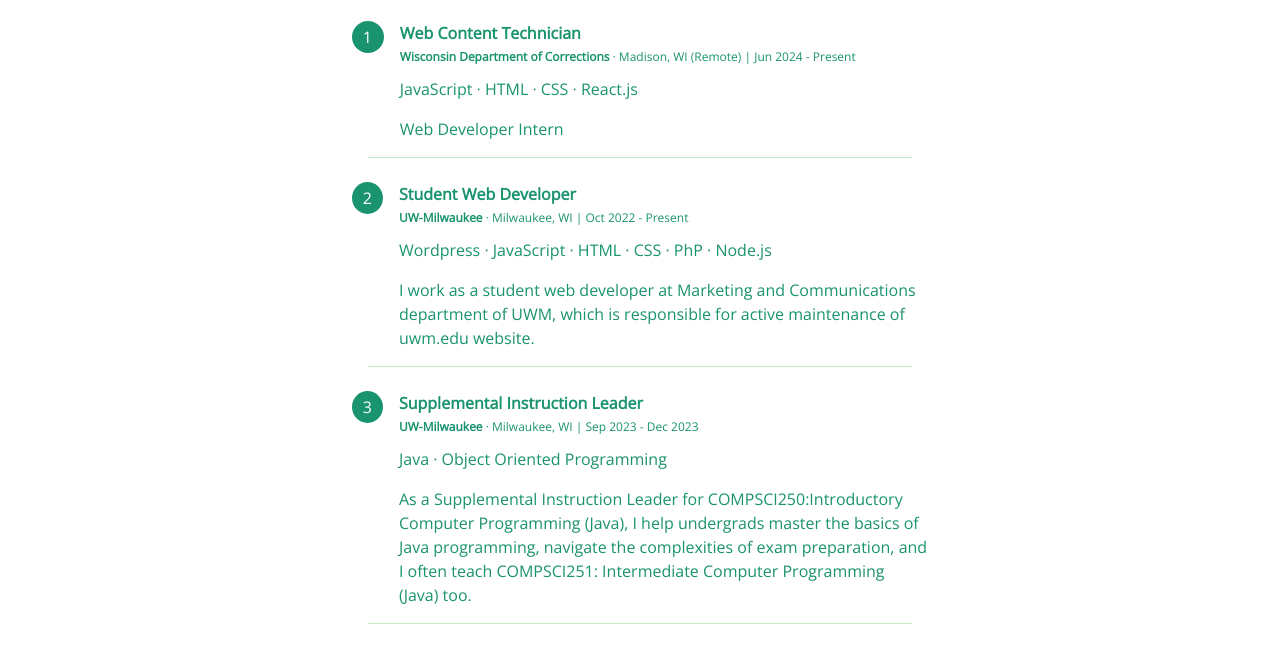
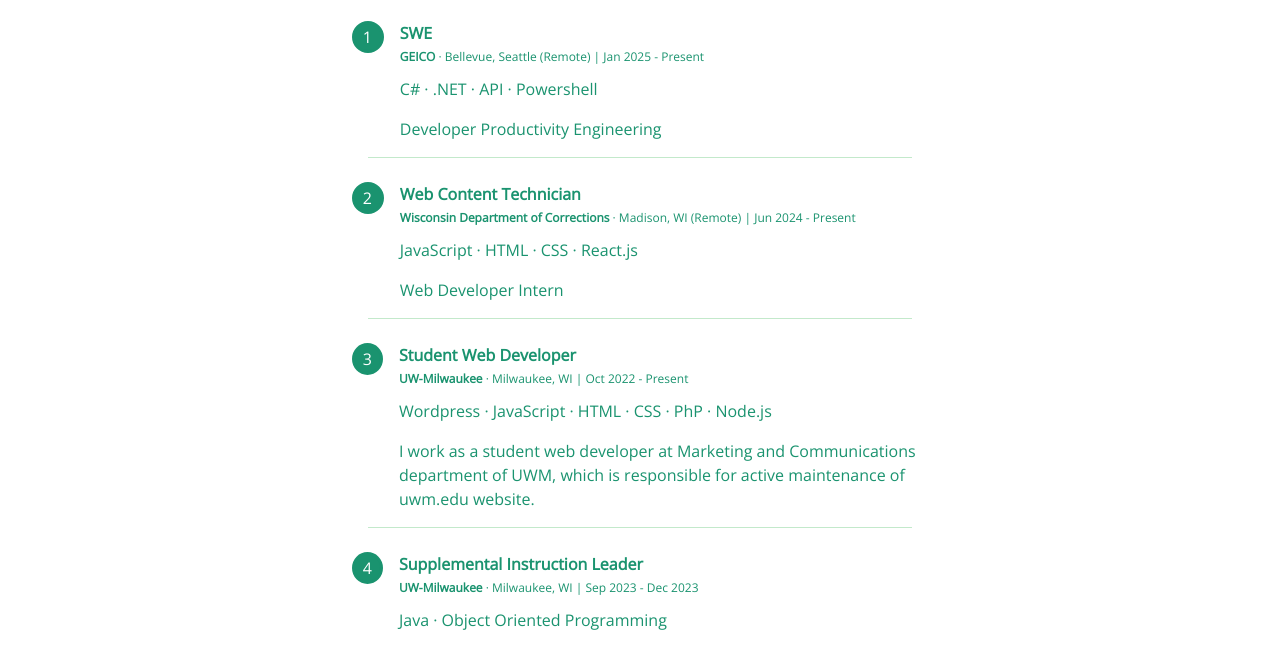
Before and after one commit to saiyerniakhil/akhil-portfolio, an Astro site: page /info in a window 1280 px wide. Shown: the part 139-784 px from the top of the page. Built offline with nearby package versions, Linux system fonts and the light colour scheme; Astro itself is replaced by a stand-in of ours.

Commit message:
Add work ex at GEICO

```diff
--- a/src/pages/info.astro
+++ b/src/pages/info.astro
@@ -12,6 +12,15 @@
 import Layout from "../layouts/Layout.astro";
 
 const workExperience: Array<WorkExperienceItem> = [
+    {
+        company: "GEICO",
+        fromDuration: "Jan 2025",
+        toDuration: "Present",
+        role: "SWE",
+        description: "Developer Productivity Engineering",
+        technologies: ["C#", ".NET", "API", "Powershell"],
+        location: "Bellevue, Seattle (Remote)",
+    },
     {
         company: "Wisconsin Department of Corrections",
         fromDuration: "Jun 2024",
```
